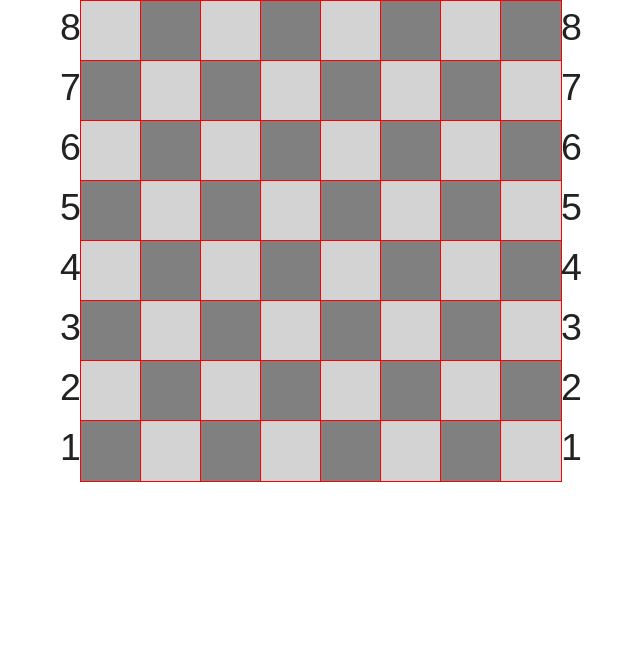
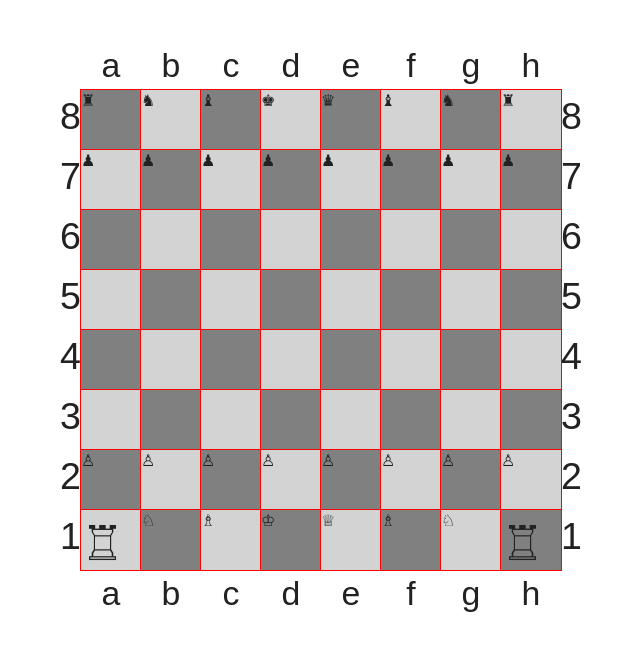
Before and after one commit to MStaehling/TIY-Chessboard, a website: page index.html in a window 1280 px wide. Shown: the whole page, without its empty margins (319-959 px from the left). Drawn offline with Linux system fonts and the light colour scheme.

Commit message:
#'s and letters with icons

```diff
--- a/css/main.css
+++ b/css/main.css
@@ -1,10 +1,12 @@
 /*! HTML5 Boilerplate v5.1.0 | MIT License | https://html5boilerplate.com/ */
+
 
 /*
  * What follows is the result of much research on cross-browser styling.
  * Credit left inline and big thanks to Nicolas Gallagher, Jonathan Neal,
  * Kroc Camen, and the H5BP dev community and team.
  */
+
 
 /* ==========================================================================
    Base styles: opinionated defaults
@@ -28,7 +30,6 @@ html {
     background: #b3d4fc;
     text-shadow: none;
 }
-
 ::selection {
     background: #b3d4fc;
     text-shadow: none;
@@ -53,12 +54,7 @@ hr {
  * https://github.com/h5bp/html5-boilerplate/issues/440
  */
 
-audio,
-canvas,
-iframe,
-img,
-svg,
-video {
+audio, canvas, iframe, img, svg, video {
     vertical-align: middle;
 }
 
@@ -96,11 +92,15 @@ textarea {
    ========================================================================== */
 
 .container {
-       border: 1px solid;
+    /*border: 1px solid;*/
     width: 100%;
     margin: 0 auto;
     min-width: 2in;
     max-width: 5in;
+    position: relative;
+}
+.chessboard {
+    margin-top: 5ex;
 }
 .chessboard .row {
     margin: 0;
@@ -108,8 +108,7 @@ textarea {
     position: relative;
     clear: both;
 }
-   .chessboard .row::before,
-   .chessboard .row::after {
+.chessboard .row::before, .chessboard .row::after {
     font-size: 235%;
     position: absolute;
 }
@@ -119,7 +118,6 @@ textarea {
 .chessboard .row::after {
     left: 100%;
 }
-
 .chessboard .rank-8::before, .chessboard .rank-8::after {
     content: '8';
 }
@@ -147,7 +145,6 @@ textarea {
 .chessboard {
     position: relative;
 }
-
 .chessboard .square {
     background-color: lightgrey;
     width: 12.5%;
@@ -155,48 +152,88 @@ textarea {
     outline: 1px solid red;
     float: left;
 }
-
 .chessboard .square > * {
     position: absolute;
 }
-
 .chessboard .square:nth-child(even) {
     background-color: grey;
 }
-
 .chessboard .row:nth-child(even) .square:nth-child(even) {
     background-color: lightgrey;
 }
-
 .chessboard .row:nth-child(even) .square:nth-child(odd) {
     background-color: grey;
 }
-
 .chessboard .square::after {
     content: ' ';
     position: absolute;
 }
-   .chessboard .square.file-a{
-
+.chessboard .square.file-a {}
+.piece {}
+.white {}
+.black {}
+.chessboard .row .white.rook::before {
+    content: '\2656';
+    position: absolute;
+    font-size: 300%;
 }
-
-
-
-
-
-
-
-
-
-
-
-
-
-
+.chessboard .row .white.knight::before {
+    content: '\2658';
+    position: absolute;
+}
+.chessboard .row .white.bishop::before {
+    content: '\2657';
+    position: absolute;
+}
+.chessboard .row .white.king::before {
+    content: '\2654';
+    position: absolute;
+}
+.chessboard .row .white.queen::before {
+    content: '\2655';
+    position: absolute;
+}
+.chessboard .row .white.pawn::before {
+    content: '\2659';
+    position: absolute;
+}
+.chessboard .row .black.rook::before {
+    content: '\265c';
+    position: absolute;
+}
+.chessboard .row .black.knight::before {
+    content: '\265e';
+    position: absolute;
+}
+.chessboard .row .black.bishop::before {
+    content: '\265d';
+    position: absolute;
+}
+.chessboard .row .black.king::before {
+    content: '\265a';
+    position: absolute;
+}
+.chessboard .row .black.queen::before {
+    content: '\265b';
+    position: absolute;
+}
+.chessboard .row .black.pawn::before {
+    content: '\265f';
+    position: absolute;
+}
+.chessboard .file.legend p {
+    display: inline-block;
+    font-size: 4ex;
+    width: 12.5%;
+    float: left;
+    text-align: center;
+    margin: 0;
+}
 
 /* ==========================================================================
    Helper classes
    ========================================================================== */
+
 
 /*
  * Hide visually and from screen readers:
@@ -228,8 +265,7 @@ textarea {
  * https://www.drupal.org/node/897638
  */
 
-.visuallyhidden.focusable:active,
-.visuallyhidden.focusable:focus {
+.visuallyhidden.focusable:active, .visuallyhidden.focusable:focus {
     clip: auto;
     height: auto;
     margin: 0;
@@ -258,12 +294,12 @@ textarea {
  *    `:before` to contain the top-margins of child elements.
  */
 
-.clearfix:before,
-.clearfix:after {
-    content: " "; /* 1 */
-    display: table; /* 2 */
+.clearfix:before, .clearfix:after {
+    content: " ";
+    /* 1 */
+    display: table;
+    /* 2 */
 }
-
 .clearfix:after {
     clear: both;
 }
@@ -277,10 +313,7 @@ textarea {
 @media only screen and (min-width: 35em) {
     /* Style adjustments for viewports that meet the condition */
 }
-
-@media print,
-       (-webkit-min-device-pixel-ratio: 1.25),
-       (min-resolution: 120dpi) {
+@media print, (-webkit-min-device-pixel-ratio: 1.25), (min-resolution: 120dpi) {
     /* Style adjustments for high resolution devices */
 }
 
@@ -291,72 +324,52 @@ textarea {
    ========================================================================== */
 
 @media print {
-    *,
-    *:before,
-    *:after {
+    *, *:before, *:after {
         background: transparent !important;
-        color: #000 !important; /* Black prints faster:
+        color: #000 !important;
+        /* Black prints faster:
                                    http://www.sanbeiji.com/archives/953 */
         box-shadow: none !important;
         text-shadow: none !important;
     }
-
-    a,
-    a:visited {
+    a, a:visited {
         text-decoration: underline;
     }
-
     a[href]:after {
         content: " (" attr(href) ")";
     }
-
     abbr[title]:after {
         content: " (" attr(title) ")";
     }
-
     /*
      * Don't show links that are fragment identifiers,
      * or use the `javascript:` pseudo protocol
      */
-
-    a[href^="#"]:after,
-    a[href^="javascript:"]:after {
+    a[href^="#"]:after, a[href^="javascript:"]:after {
         content: "";
     }
-
-    pre,
-    blockquote {
+    pre, blockquote {
         border: 1px solid #999;
         page-break-inside: avoid;
     }
-
     /*
      * Printing Tables:
      * http://css-discuss.incutio.com/wiki/Printing_Tables
      */
-
     thead {
         display: table-header-group;
     }
-
-    tr,
-    img {
+    tr, img {
         page-break-inside: avoid;
     }
-
     img {
         max-width: 100% !important;
     }
-
-    p,
-    h2,
-    h3 {
+    p, h2, h3 {
         orphans: 3;
         widows: 3;
     }
-
-    h2,
-    h3 {
+    h2, h3 {
         page-break-after: avoid;
     }
 }
--- a/index.html
+++ b/index.html
@@ -21,11 +21,58 @@
 
 
     <style>
+      /*.chessboard .file.legend {
+        display: inline-block;
 
+      }*/
+      .chessboard .file.legend p {
+        display: inline-block;
+        font-size: 4ex;
+width: 12.5%;
+float:left;
+text-align: center;
+margin: 0;
+      }
+        /*.chessboard .rank-8 .file-b::before {
+  content: 'b';
+  top: -3ex;
+  position: absolute;
+  left: 18.75%;
+}*/
     </style>
     <main class="container">
         <div class="chessboard">
+            <section class="file legend">
+                <p class="legend">a</p>
+                <p class="legend">b</p>
+                <p class="legend">c</p>
+                <p class="legend">d</p>
+                <p class="legend">e</p>
+                <p class="legend">f</p>
+                <p class="legend">g</p>
+                <p class="legend">h</p>
+            </section>
             <div class="row rank-8">
+                <div class="square file-a black rook"></div>
+                <div class="square file-b black knight"></div>
+                <div class="square file-c black bishop"></div>
+                <div class="square file-d black king"></div>
+                <div class="square file-e black queen"></div>
+                <div class="square file-f black bishop"></div>
+                <div class="square file-g black knight"></div>
+                <div class="square file-h black rook"></div>
+            </div>
+            <div class="row rank-7">
+                <div class="square file-a black pawn"></div>
+                <div class="square file-b black pawn"></div>
+                <div class="square file-c black pawn"></div>
+                <div class="square file-d black pawn"></div>
+                <div class="square file-e black pawn"></div>
+                <div class="square file-f black pawn"></div>
+                <div class="square file-g black pawn"></div>
+                <div class="square file-h black pawn"></div>
+            </div>
+            <div class="row rank-6">
                 <div class="square file-a"></div>
                 <div class="square file-b"></div>
                 <div class="square file-c"></div>
@@ -35,76 +82,66 @@
                 <div class="square file-g"></div>
                 <div class="square file-h"></div>
             </div>
-        <div class="row rank-7">
-            <div class="square"></div>
-            <div class="square"></div>
-            <div class="square"></div>
-            <div class="square"></div>
-            <div class="square"></div>
-            <div class="square"></div>
-            <div class="square"></div>
-            <div class="square"></div>
-        </div>
-        <div class="row rank-6">
-            <div class="square"></div>
-            <div class="square"></div>
-            <div class="square"></div>
-            <div class="square"></div>
-            <div class="square"></div>
-            <div class="square"></div>
-            <div class="square"></div>
-            <div class="square"></div>
-        </div>
             <div class="row rank-5">
-            <div class="square"></div>
-            <div class="square"></div>
-            <div class="square"></div>
-            <div class="square"></div>
-            <div class="square"></div>
-            <div class="square"></div>
-            <div class="square"></div>
-            <div class="square"></div>
+                <div class="square file-a"></div>
+                <div class="square file-b"></div>
+                <div class="square file-c"></div>
+                <div class="square file-d"></div>
+                <div class="square file-e"></div>
+                <div class="square file-f"></div>
+                <div class="square file-g"></div>
+                <div class="square file-h"></div>
             </div>
             <div class="row rank-4">
-            <div class="square"></div>
-            <div class="square"></div>
-            <div class="square"></div>
-            <div class="square"></div>
-            <div class="square"></div>
-            <div class="square"></div>
-            <div class="square"></div>
-            <div class="square"></div>
+                <div class="square file-a"></div>
+                <div class="square file-b"></div>
+                <div class="square file-c"></div>
+                <div class="square file-d"></div>
+                <div class="square file-e"></div>
+                <div class="square file-f"></div>
+                <div class="square file-g"></div>
+                <div class="square file-h"></div>
             </div>
             <div class="row rank-3">
-            <div class="square"></div>
-            <div class="square"></div>
-            <div class="square"></div>
-            <div class="square"></div>
-            <div class="square"></div>
-            <div class="square"></div>
-            <div class="square"></div>
-            <div class="square"></div>
+                <div class="square file-a"></div>
+                <div class="square file-b"></div>
+                <div class="square file-c"></div>
+                <div class="square file-d"></div>
+                <div class="square file-e"></div>
+                <div class="square file-f"></div>
+                <div class="square file-g"></div>
+                <div class="square file-h"></div>
             </div>
             <div class="row rank-2">
-            <div class="square"></div>
-            <div class="square"></div>
-            <div class="square"></div>
-            <div class="square"></div>
-            <div class="square"></div>
-            <div class="square"></div>
-            <div class="square"></div>
-            <div class="square"></div>
+                <div class="square file-a white pawn"></div>
+                <div class="square file-b white pawn"></div>
+                <div class="square file-c white pawn"></div>
+                <div class="square file-d white pawn"></div>
+                <div class="square file-e white pawn"></div>
+                <div class="square file-f white pawn"></div>
+                <div class="square file-g white pawn"></div>
+                <div class="square file-h white pawn"></div>
             </div>
             <div class="row rank-1">
-            <div class="square"></div>
-            <div class="square"></div>
-            <div class="square"></div>
-            <div class="square"></div>
-            <div class="square"></div>
-            <div class="square"></div>
-            <div class="square"></div>
-            <div class="square"></div>
+                <div class="square file-a white rook"></div>
+                <div class="square file-b white knight"></div>
+                <div class="square file-c white bishop"></div>
+                <div class="square file-d white king"></div>
+                <div class="square file-e white queen"></div>
+                <div class="square file-f white bishop"></div>
+                <div class="square file-g white knight"></div>
+                <div class="square file-h white rook"></div>
             </div>
+            <section class="file legend">
+                <p class="legend">a</p>
+                <p class="legend">b</p>
+                <p class="legend">c</p>
+                <p class="legend">d</p>
+                <p class="legend">e</p>
+                <p class="legend">f</p>
+                <p class="legend">g</p>
+                <p class="legend">h</p>
+            </section>
         </div>
     </main>
 </body>
```
Lines whose indentation alone changed are shown as unchanged.
